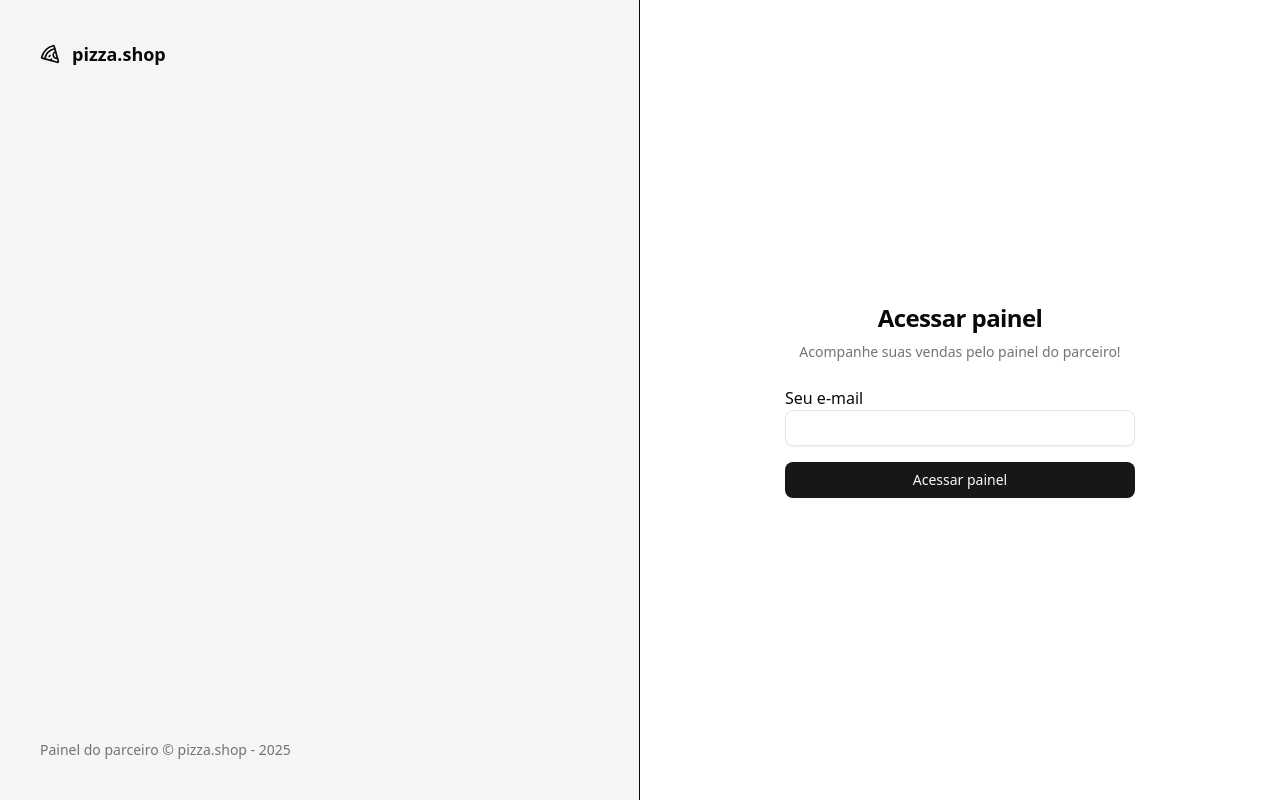
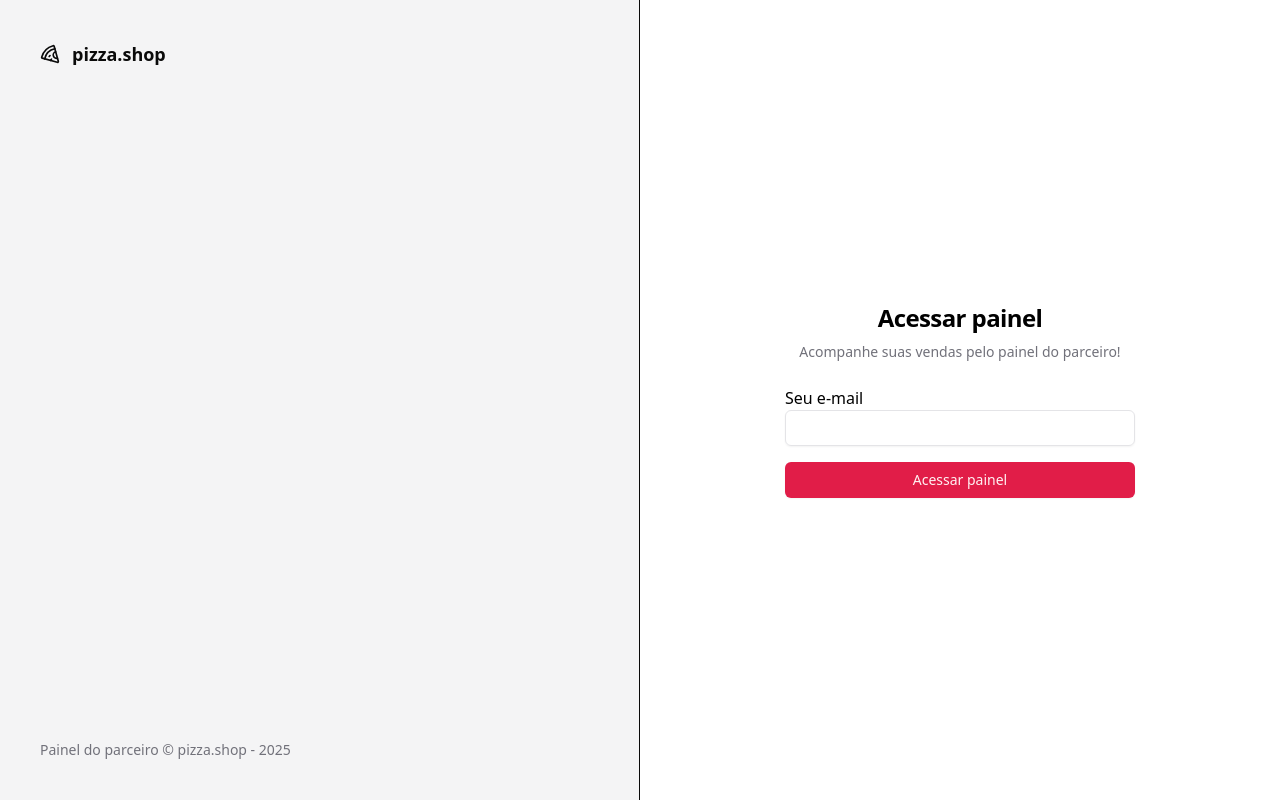
Before and after one commit to zWellingtonLima/pizza-dashboard, a React (Vite) app: page /sign-in in a window 1280 px wide. Built offline with nearby package versions, Linux system fonts and the light colour scheme.

Commit message:
style: change base css variables colors

```diff
--- a/src/index.css
+++ b/src/index.css
@@ -11,68 +11,50 @@
   --card-foreground: oklch(0.145 0 0);
   --popover: oklch(1 0 0);
   --popover-foreground: oklch(0.145 0 0);
-  --primary: oklch(0.205 0 0);
-  --primary-foreground: oklch(0.985 0 0);
-  --secondary: oklch(0.97 0 0);
-  --secondary-foreground: oklch(0.205 0 0);
-  --muted: oklch(0.97 0 0);
-  --muted-foreground: oklch(0.556 0 0);
-  --accent: oklch(0.97 0 0);
-  --accent-foreground: oklch(0.205 0 0);
-  --destructive: oklch(0.577 0.245 27.325);
-  --destructive-foreground: oklch(0.577 0.245 27.325);
-  --border: oklch(0.922 0 0);
-  --input: oklch(0.922 0 0);
-  --ring: oklch(0.708 0 0);
-  --chart-1: oklch(0.646 0.222 41.116);
-  --chart-2: oklch(0.6 0.118 184.704);
-  --chart-3: oklch(0.398 0.07 227.392);
-  --chart-4: oklch(0.828 0.189 84.429);
-  --chart-5: oklch(0.769 0.188 70.08);
-  --radius: 0.625rem;
-  --sidebar: oklch(0.985 0 0);
-  --sidebar-foreground: oklch(0.145 0 0);
-  --sidebar-primary: oklch(0.205 0 0);
-  --sidebar-primary-foreground: oklch(0.985 0 0);
-  --sidebar-accent: oklch(0.97 0 0);
-  --sidebar-accent-foreground: oklch(0.205 0 0);
-  --sidebar-border: oklch(0.922 0 0);
-  --sidebar-ring: oklch(0.708 0 0);
+  --primary: oklch(0.586 0.222 17.6);
+  --primary-foreground: oklch(0.969 0.015 12.4);
+  --secondary: oklch(0.967 0.001 286.3);
+  --secondary-foreground: oklch(0.21 0.006 285.9);
+  --muted: oklch(0.967 0.001 286.3);
+  --muted-foreground: oklch(0.552 0.014 285.9);
+  --accent: oklch(0.967 0.001 286.3);
+  --accent-foreground: oklch(0.21 0.006 285.9);
+  --destructive: oklch(0.637 0.208 25.3);
+  --destructive-foreground: oklch(0.985 0 171.8);
+  --border: oklch(0.92 0.004 286.3);
+  --input: oklch(0.92 0.004 286.3);
+  --ring: oklch(0.586 0.222 17.6);
+  --chart-1: oklch(0.677 0.157 35.1);
+  --chart-2: oklch(0.631 0.101 183.8);
+  --chart-3: oklch(0.379 0.044 226.2);
+  --chart-4: oklch(0.833 0.119 88.3);
+  --chart-5: oklch(0.784 0.126 59.0);
 }
 
+
 .dark {
-  --background: oklch(0.145 0 0);
-  --foreground: oklch(0.985 0 0);
-  --card: oklch(0.145 0 0);
-  --card-foreground: oklch(0.985 0 0);
-  --popover: oklch(0.145 0 0);
-  --popover-foreground: oklch(0.985 0 0);
-  --primary: oklch(0.985 0 0);
-  --primary-foreground: oklch(0.205 0 0);
-  --secondary: oklch(0.269 0 0);
-  --secondary-foreground: oklch(0.985 0 0);
-  --muted: oklch(0.269 0 0);
-  --muted-foreground: oklch(0.708 0 0);
-  --accent: oklch(0.269 0 0);
-  --accent-foreground: oklch(0.985 0 0);
-  --destructive: oklch(0.396 0.141 25.723);
-  --destructive-foreground: oklch(0.637 0.237 25.331);
-  --border: oklch(0.269 0 0);
-  --input: oklch(0.269 0 0);
-  --ring: oklch(0.439 0 0);
-  --chart-1: oklch(0.488 0.243 264.376);
-  --chart-2: oklch(0.696 0.17 162.48);
-  --chart-3: oklch(0.769 0.188 70.08);
-  --chart-4: oklch(0.627 0.265 303.9);
-  --chart-5: oklch(0.645 0.246 16.439);
-  --sidebar: oklch(0.205 0 0);
-  --sidebar-foreground: oklch(0.985 0 0);
-  --sidebar-primary: oklch(0.488 0.243 264.376);
-  --sidebar-primary-foreground: oklch(0.985 0 0);
-  --sidebar-accent: oklch(0.269 0 0);
-  --sidebar-accent-foreground: oklch(0.985 0 0);
-  --sidebar-border: oklch(0.269 0 0);
-  --sidebar-ring: oklch(0.439 0 0);
+  --background: oklch(0.147 0.004 49.3);
+  --foreground: oklch(0.961 0 171.8);
+  --card: oklch(0.216 0.006 56.0);
+  --card-foreground: oklch(0.961 0 171.8);
+  --popover: oklch(0.205 0 171.8);
+  --popover-foreground: oklch(0.961 0 171.8);
+  --secondary: oklch(0.274 0.005 286.0);
+  --secondary-foreground: oklch(0.985 0 171.8);
+  --muted: oklch(0.269 0 171.8);
+  --muted-foreground: oklch(0.712 0.013 286.1);
+  --accent: oklch(0.268 0.006 34.3);
+  --accent-foreground: oklch(0.985 0 171.8);
+  --destructive: oklch(0.396 0.133 25.7);
+  --destructive-foreground: oklch(0.971 0.013 17.4);
+  --border: oklch(0.274 0.005 286.0);
+  --input: oklch(0.274 0.005 286.0);
+  --ring: oklch(0.586 0.222 17.6);
+  --chart-1: oklch(0.53 0.193 262.0);
+  --chart-2: oklch(0.699 0.134 165.5);
+  --chart-3: oklch(0.723 0.15 60.6);
+  --chart-4: oklch(0.619 0.203 312.7);
+  --chart-5: oklch(0.612 0.209 6.1);
 }
 
 @theme inline {
@@ -113,7 +95,7 @@
   --color-sidebar-border: var(--sidebar-border);
   --color-sidebar-ring: var(--sidebar-ring);
 }
-
+/*
 @layer base {
   * {
     @apply border-border outline-ring/50;
@@ -121,4 +103,62 @@
   body {
     @apply bg-background text-foreground;
   }
+} */
+
+
+@layer base {
+  :root {
+    --background: 0 0% 100%;
+    --foreground: 240 10% 3.9%;
+    --card: 0 0% 100%;
+    --card-foreground: 240 10% 3.9%;
+    --popover: 0 0% 100%;
+    --popover-foreground: 240 10% 3.9%;
+    --primary: 346.8 77.2% 49.8%;
+    --primary-foreground: 355.7 100% 97.3%;
+    --secondary: 240 4.8% 95.9%;
+    --secondary-foreground: 240 5.9% 10%;
+    --muted: 240 4.8% 95.9%;
+    --muted-foreground: 240 3.8% 46.1%;
+    --accent: 240 4.8% 95.9%;
+    --accent-foreground: 240 5.9% 10%;
+    --destructive: 0 84.2% 60.2%;
+    --destructive-foreground: 0 0% 98%;
+    --border: 240 5.9% 90%;
+    --input: 240 5.9% 90%;
+    --ring: 346.8 77.2% 49.8%;
+    --radius: 0.5rem;
+    --chart-1: 12 76% 61%;
+    --chart-2: 173 58% 39%;
+    --chart-3: 197 37% 24%;
+    --chart-4: 43 74% 66%;
+    --chart-5: 27 87% 67%;
+  }
+
+  .dark {
+    --background: 20 14.3% 4.1%;
+    --foreground: 0 0% 95%;
+    --card: 24 9.8% 10%;
+    --card-foreground: 0 0% 95%;
+    --popover: 0 0% 9%;
+    --popover-foreground: 0 0% 95%;
+    --primary: 346.8 77.2% 49.8%;
+    --primary-foreground: 355.7 100% 97.3%;
+    --secondary: 240 3.7% 15.9%;
+    --secondary-foreground: 0 0% 98%;
+    --muted: 0 0% 15%;
+    --muted-foreground: 240 5% 64.9%;
+    --accent: 12 6.5% 15.1%;
+    --accent-foreground: 0 0% 98%;
+    --destructive: 0 62.8% 30.6%;
+    --destructive-foreground: 0 85.7% 97.3%;
+    --border: 240 3.7% 15.9%;
+    --input: 240 3.7% 15.9%;
+    --ring: 346.8 77.2% 49.8%;
+    --chart-1: 220 70% 50%;
+    --chart-2: 160 60% 45%;
+    --chart-3: 30 80% 55%;
+    --chart-4: 280 65% 60%;
+    --chart-5: 340 75% 55%;
+  }
 }
```
